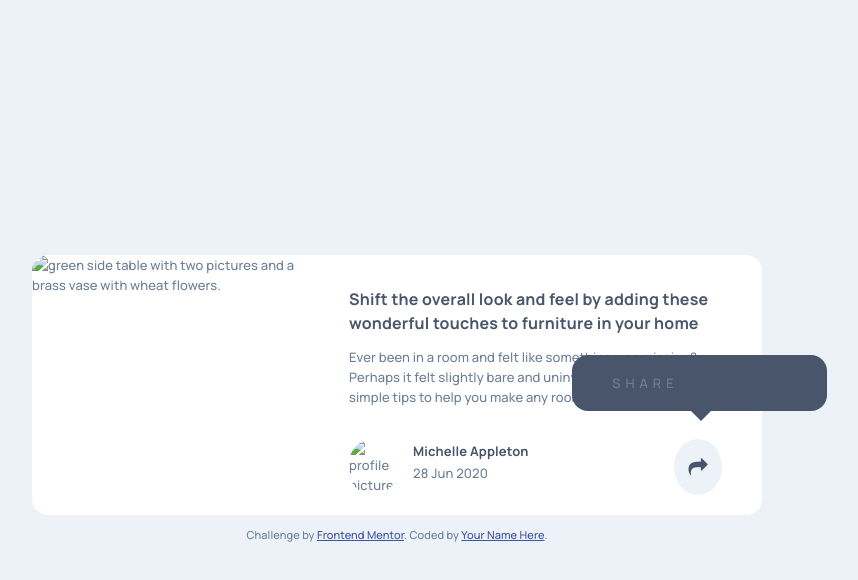
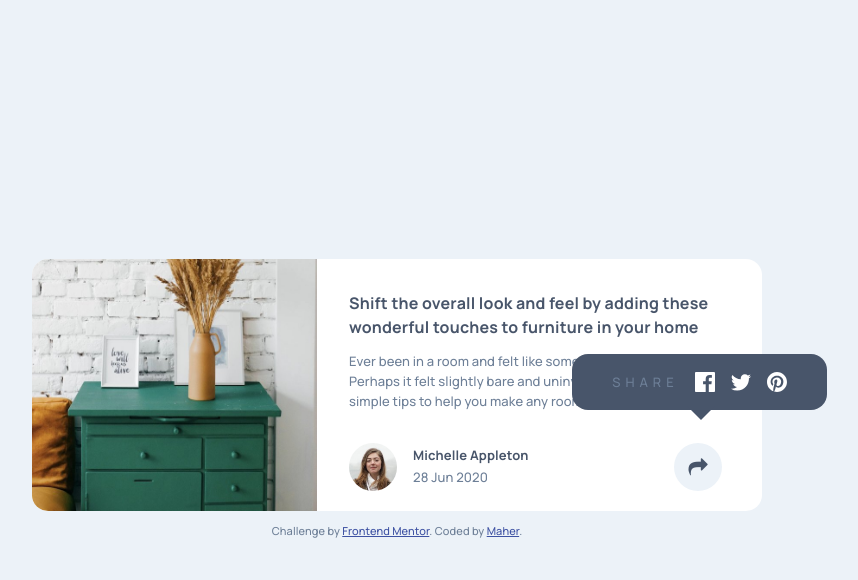
Before and after one commit to m-maher97/Article-preview-componen, a plain HTML site: page index.html in a window 1280 px wide. Both pictures are taken after a click on the button 941 px from the left and 467 px from the top of the page. Shown: the whole page, without its empty margins (243-1101 px from the left). Drawn offline with Linux system fonts and the light colour scheme.

Commit message:
Update index.html

```diff
--- a/index.html
+++ b/index.html
@@ -35,11 +35,7 @@
 
     <main>
       <div class="card">
-        <img
-          class="hero-img"
-          src="images/drawers.jpg"
-          alt="green side table with two pictures and a brass vase with wheat flowers."
-        />
+        <img class="hero-img"src="drawers.jpg"alt=""/>
         <div class="content">
           <div class="description">
             <h1>
@@ -54,11 +50,7 @@
           </div>
           <div class="author flex">
             <div class="inline-flex">
-              <img
-                class="profile-pic"
-                src="images/avatar-michelle.jpg"
-                alt="profile picture"
-              />
+              <img class="profile-pic"src="avatar-michelle.jpg"alt="profile picture"/>
               <div class="author-name">
                 <h2>Michelle Appleton</h2>
                 <p>28 Jun 2020</p>
@@ -82,9 +74,9 @@
             >
               <span>SHARE</span>
               <div class="arrow no-show"></div>
-              <a href="#"><img src="images/icon-facebook.svg" alt="" /></a>
-              <a href="#"><img src="images/icon-twitter.svg" alt="" /></a>
-              <a href="#"><img src="images/icon-pinterest.svg" alt="" /></a>
+              <a href="#"><img src="icon-facebook.svg" alt="" /></a>
+              <a href="#"><img src="icon-twitter.svg" alt="" /></a>
+              <a href="#"><img src="icon-pinterest.svg" alt="" /></a>
             </div>
           </div>
         </div>
@@ -99,7 +91,7 @@
           rel="noopener"
           target="_blank"
           >Frontend Mentor</a
-        >. Coded by <a href="#">Your Name Here</a>.
+        >. Coded by <a href="https://www.frontendmentor.io/profile/m-maher97">Maher</a>.
       </div>
     </footer>
   </body>
```
